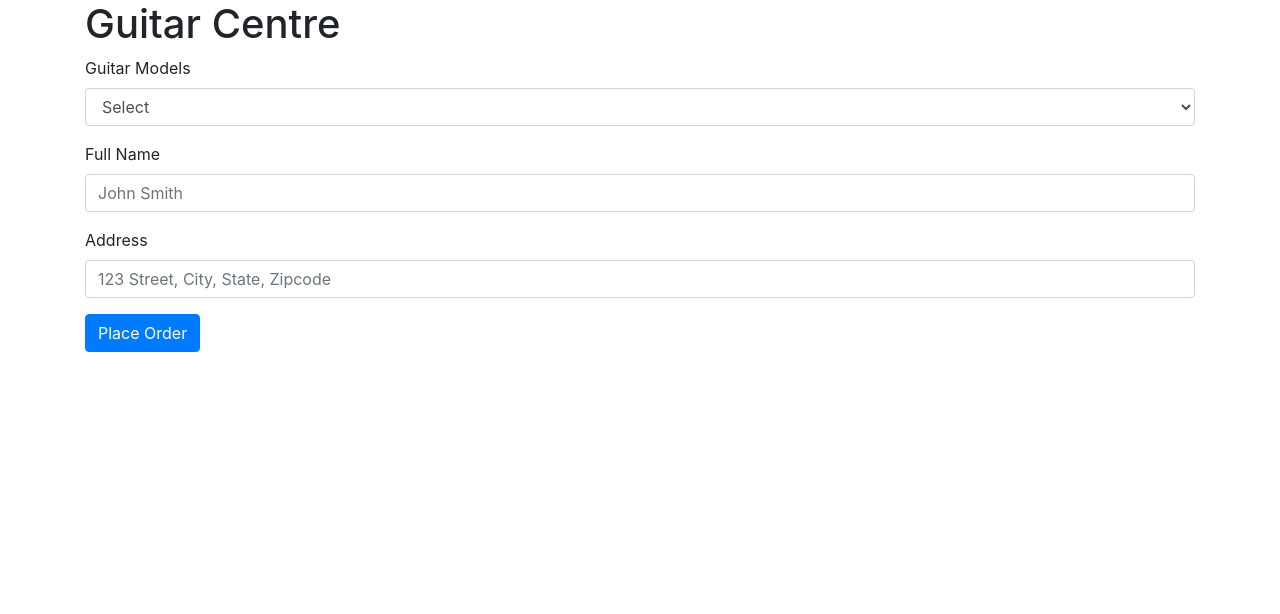
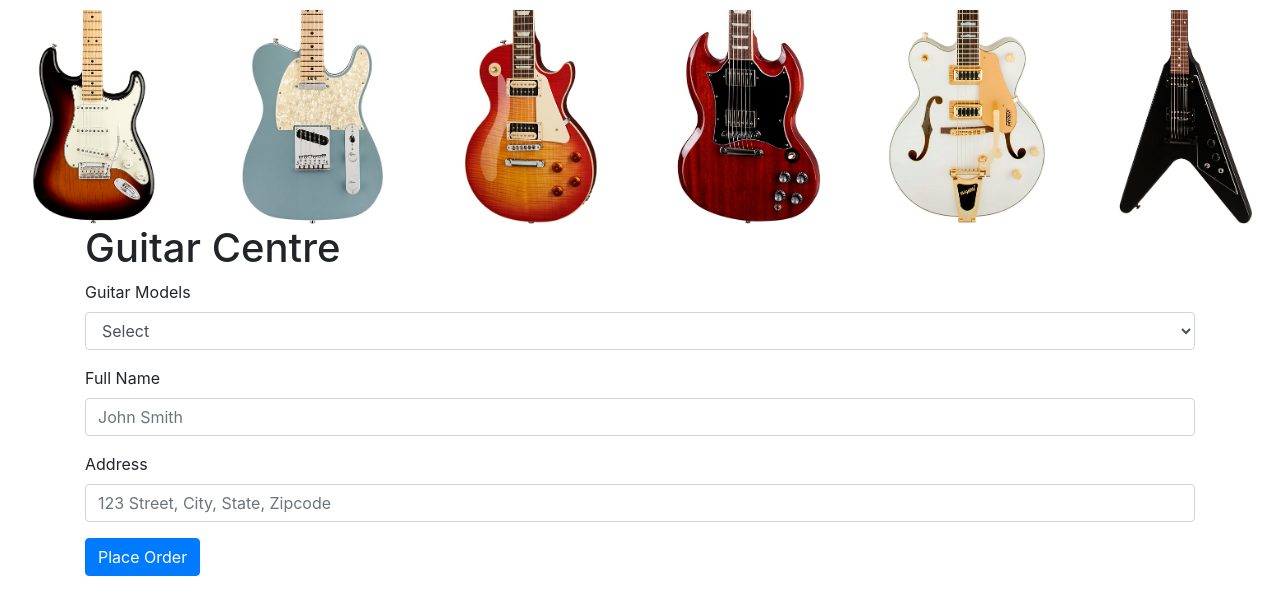
Before and after one commit to YTyler/Guitar-Marketplace, a plain HTML site: page index.html in a window 1280 px wide. Drawn offline with nearby package versions, Linux system fonts and the light colour scheme.

Commit message:
add images && style header

```diff
--- a/css/styles.css
+++ b/css/styles.css
@@ -0,0 +1,25 @@
+/* * {
+  border: 1px solid red;
+} */
+
+#guitarHeader {
+  margin: 0px auto;
+  /* margin-left: auto;
+  margin-right: auto; */
+  width: 100%;
+}
+img {
+  padding-top: 10px;
+  width:100%;
+  height: auto;
+  /* float:left; */
+}
+
+/*
+#overflowRight {
+  overflow: hidden;
+} */
+/* .guitarRow {
+  background-color: red;
+
+} */
--- a/index.html
+++ b/index.html
@@ -14,6 +14,28 @@
   <title>Online Marketplace</title>
 </head>
 <body>
+  <div id="guitarHeader">
+    <div class="row">
+      <div class="col-lg-2">
+        <img src="imgs/stratocaster.png" alt="">
+      </div>
+      <div class="col-lg-2">
+        <img src="imgs/telecaster.png" alt="">
+      </div>
+      <div class="col-lg-2">
+        <img src="imgs/lesPaul.png" alt="">
+      </div>
+      <div class="col-lg-2">
+        <img src="imgs/gibsonSG.png" alt="">
+      </div>
+      <div class="col-lg-2">
+        <img src="imgs/gretsch.png" alt="">
+      </div>
+      <div class="col-lg-2">
+        <img id="overflowRight" src="imgs/flyingV.png" alt="">
+      </div>
+    </div>
+  </div>
   <div class="container">
     <h1>Guitar Centre</h1>
     <form id="order" action="index.html" method="post">
```
Also changed, not shown: imgs/flyingV.png (added), imgs/stratocaster.png (added), imgs/telecaster.png (added).
